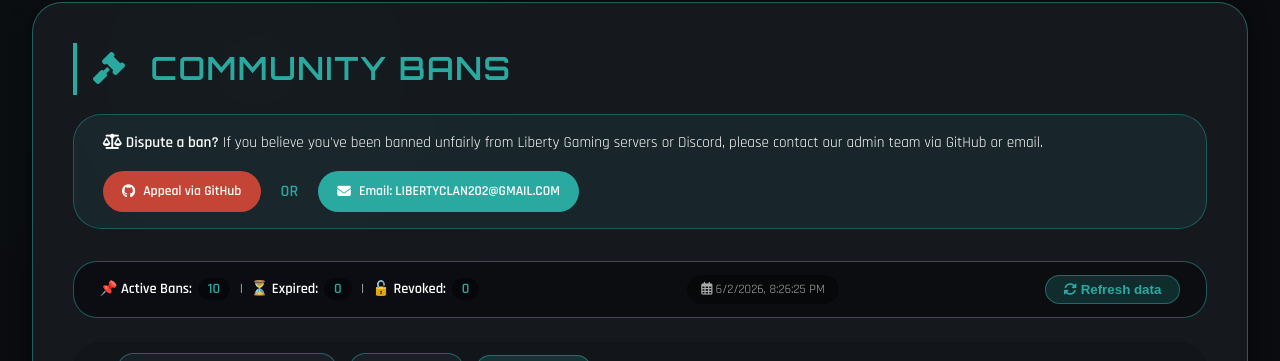
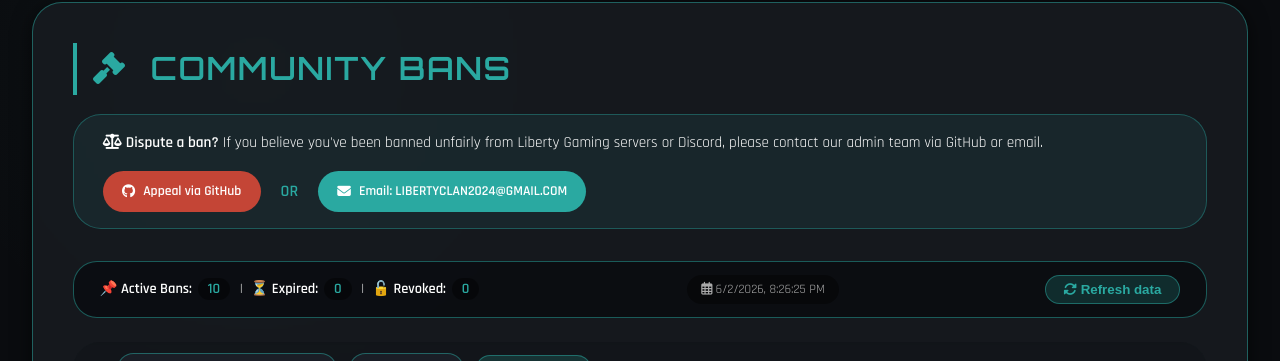
Before and after one commit to Chalwk/liberty-ce, a Jekyll site: the page built from pages/bans.html, in a window 1280 px wide. Shown: the part 455-816 px from the top of the page. Built offline with Jekyll 4.4.1, drawn with Linux system fonts in a browser that asks for light colours.

Commit message:
(corrected email) - again

```diff
--- a/pages/bans.html
+++ b/pages/bans.html
@@ -362,7 +362,7 @@ description: View all current bans and appeals.
         <a class="appeal-btn" href="{{ site.links.ban_appeal }}"
            target="_blank"><i class="fab fa-github"></i> Appeal via GitHub</a>
         <span class="appeal-or">OR</span>
-        <a class="appeal-btn email-btn" href="mailto:{{ site.links.email }}"><i class="fas fa-envelope"></i> Email: LIBERTYCLAN202@GMAIL.COM</a>
+        <a class="appeal-btn email-btn" href="mailto:{{ site.links.email }}"><i class="fas fa-envelope"></i> Email: LIBERTYCLAN2024@GMAIL.COM</a>
     </div>
 </div>
 
```
